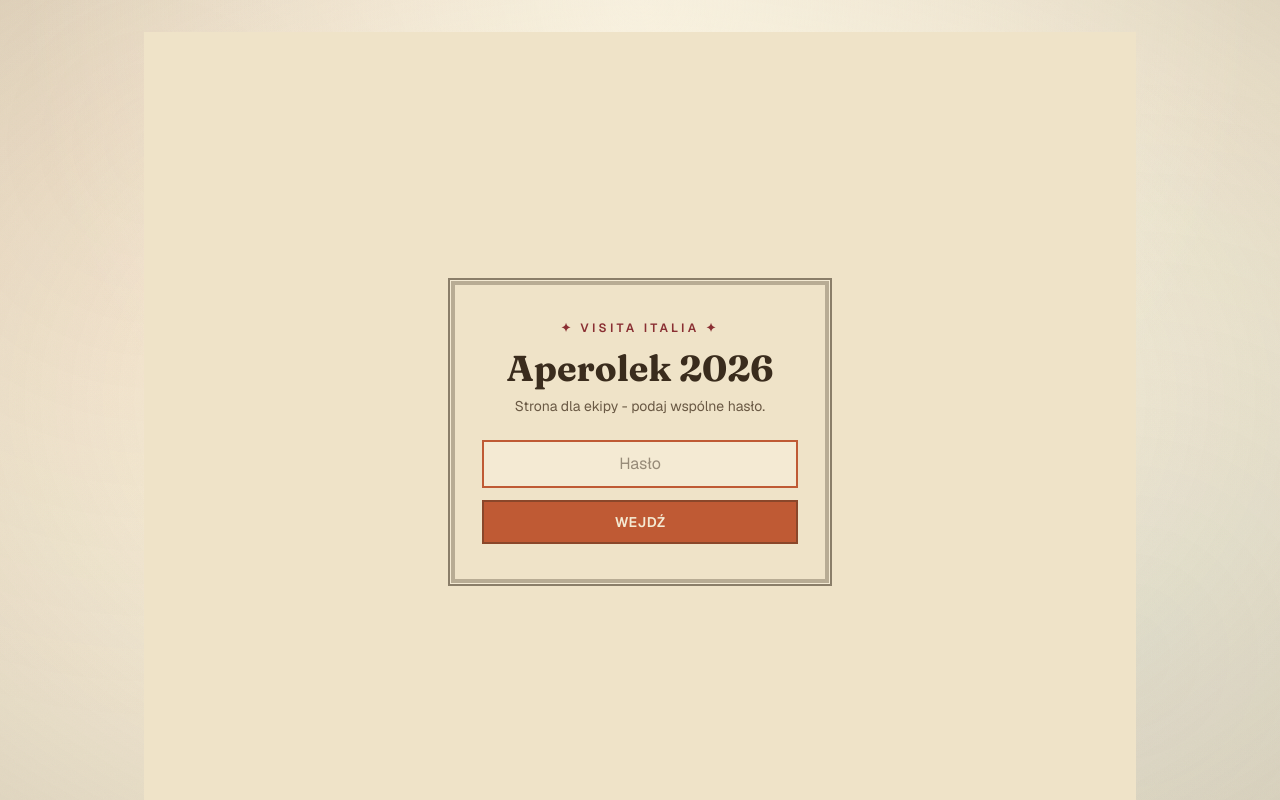
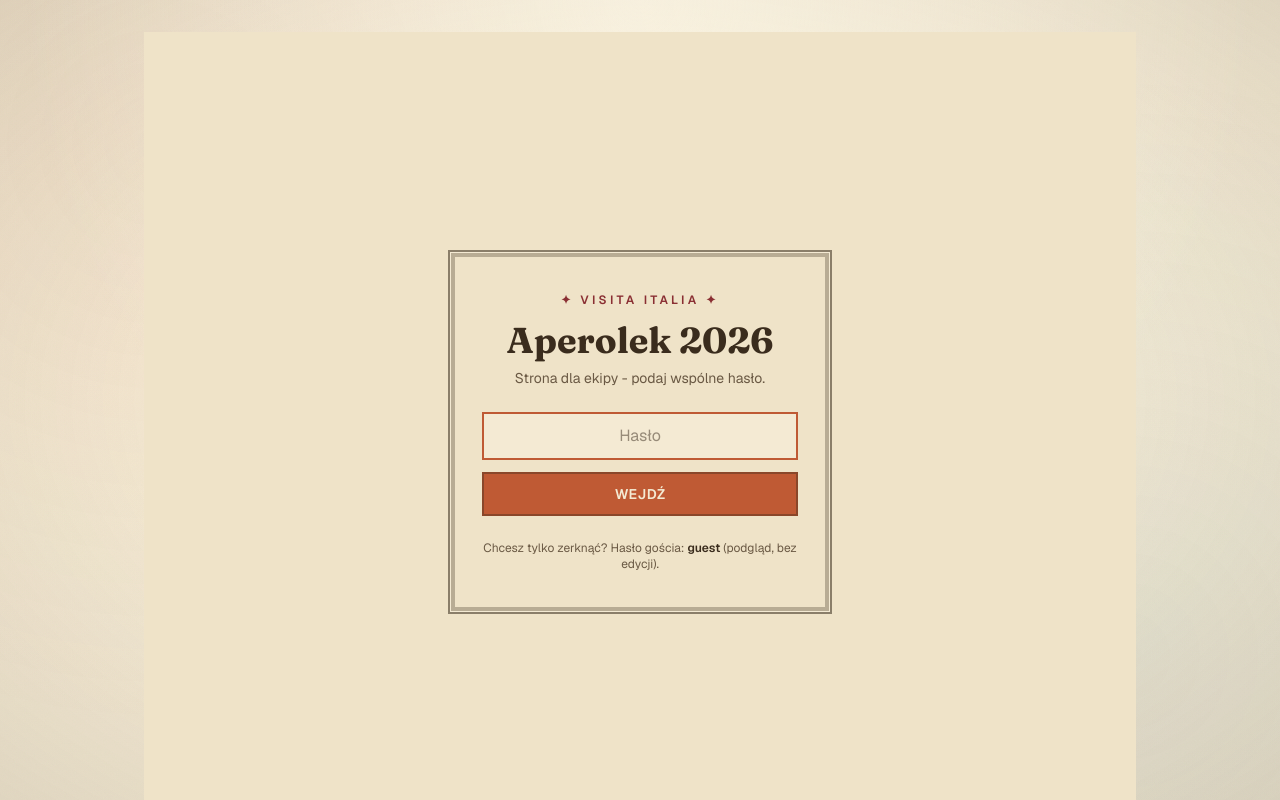
Before and after one commit to DawidBugajski/aperolek2026, a Next.js app: page /login in a window 1280 px wide. Shown: the top 800 px of the page. Built offline with nearby package versions, Linux system fonts and the light colour scheme.

Commit message:
style(login): show label with guest password

```diff
--- a/src/app/login/page.tsx
+++ b/src/app/login/page.tsx
@@ -46,6 +46,10 @@ export default async function LoginPage({
         {!isLocked && error && (
           <p className="mt-4 text-sm text-wine">Nieprawidłowe hasło - spróbuj jeszcze raz.</p>
         )}
+        <p className="mt-6 text-xs text-ink-soft">
+          Chcesz tylko zerknąć? Hasło gościa:{" "}
+          <span className="font-semibold text-ink">guest</span> (podgląd, bez edycji).
+        </p>
       </div>
     </div>
   );
```
Also changed, not shown: 1 other file (tests, documents, lock files or other folders).
